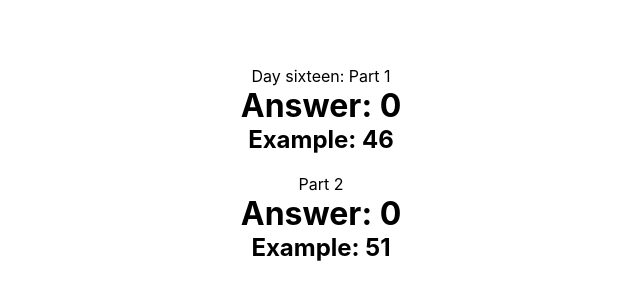
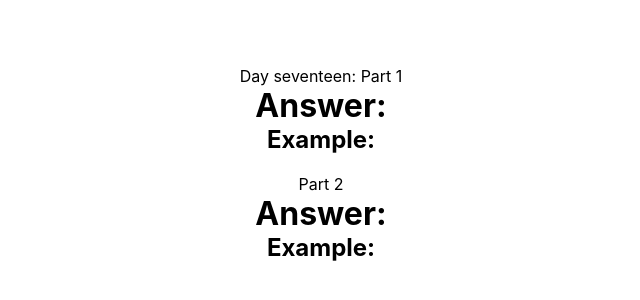
Before and after one commit to Sebastian-Rosenblad/aoc-2023, a React (Create React App) app: page / in a window 1280 px wide. Shown: the part 226-526 px from the top of the page, without its empty margins (319-959 px from the left). Built offline with nearby package versions, Linux system fonts and the light colour scheme.

Commit message:
Init day 17

```diff
--- a/src/App.tsx
+++ b/src/App.tsx
@@ -1,11 +1,11 @@
 import React from 'react';
 import './App.scss';
-import DaySixteen from './days/DaySixteen/DaySixteen';
+import DaySeventeen from './days/DaySeventeen/DaySeventeen';
 
 function App() {
   return (
     <div className="App">
-      <DaySixteen />
+      <DaySeventeen />
     </div>
   );
 }
--- /dev/null
+++ b/src/days/DaySeventeen/DaySeventeen.tsx
@@ -0,0 +1,31 @@
+import { daySeventeenData } from './data';
+import { daySeventeenExample } from './example_data';
+
+function DaySeventeen() {
+  const data: Array<string> = daySeventeenData.split(/\r?\n/);
+  const exampleData: Array<string> = daySeventeenExample.split(/\r?\n/);
+
+  /**
+   * Part 1: time 00:00:00 - rank 0000
+   * Part 2: time 00:00:00 - rank 0000
+   */
+
+  function calculate(a: Array<string>, partOne: boolean): string {
+    if (partOne)
+      return "";
+    return "";
+  }
+
+  return (
+    <div className='day-seventeen'>
+      <p>Day seventeen: Part 1</p>
+      <h1>Answer: {calculate(data, true)}</h1>
+      <h2>Example: {calculate(exampleData, true)}</h2>
+      <p>Part 2</p>
+      <h1>Answer: {calculate(data, false)}</h1>
+      <h2>Example: {calculate(exampleData, false)}</h2>
+    </div>
+  );
+}
+
+export default DaySeventeen;
--- /dev/null
+++ b/src/days/DaySeventeen/data.ts
@@ -0,0 +1 @@
+export const daySeventeenData:string=``;
--- /dev/null
+++ b/src/days/DaySeventeen/example_data.ts
@@ -0,0 +1 @@
+export const daySeventeenExample:string=``;
```
